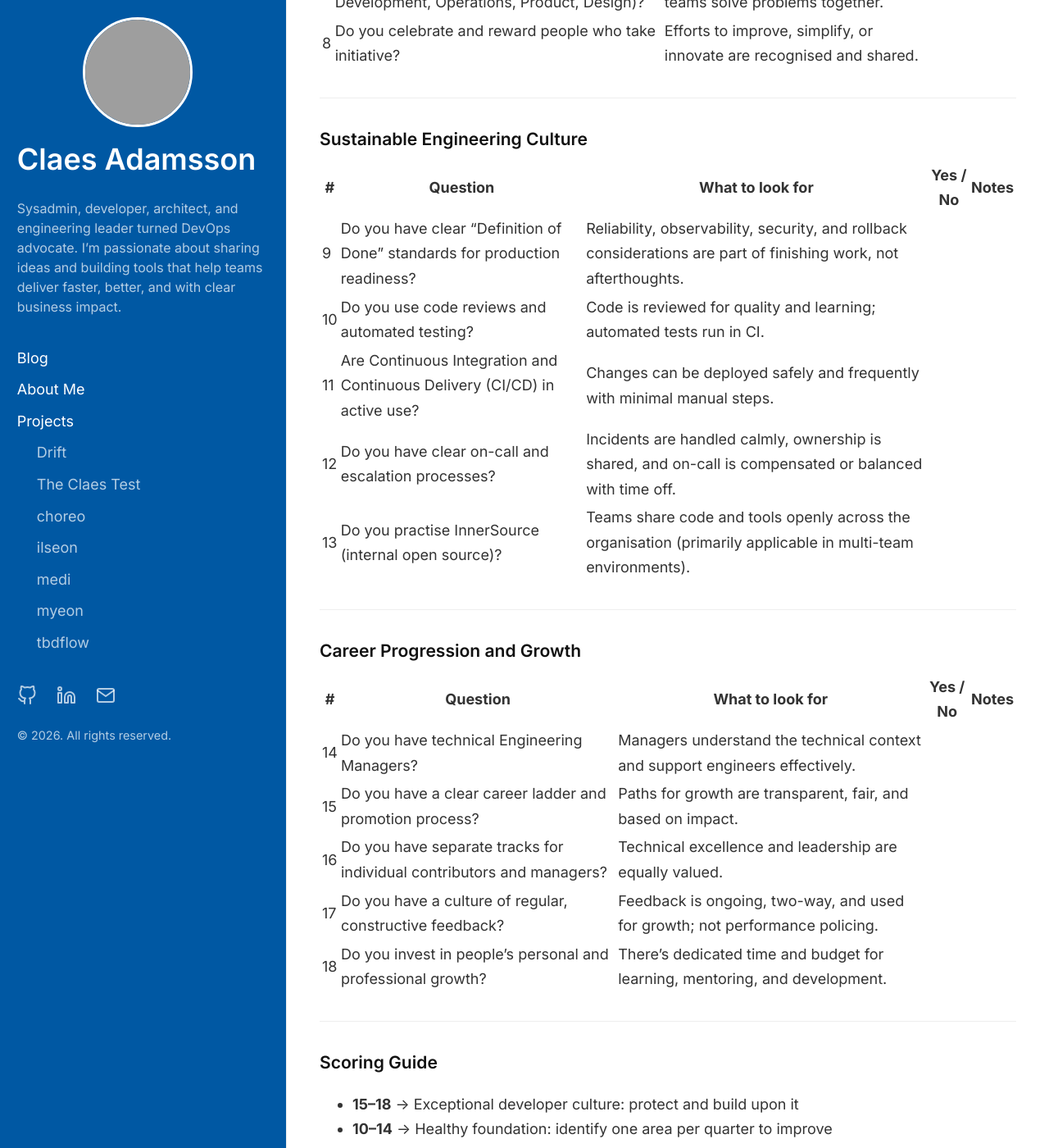
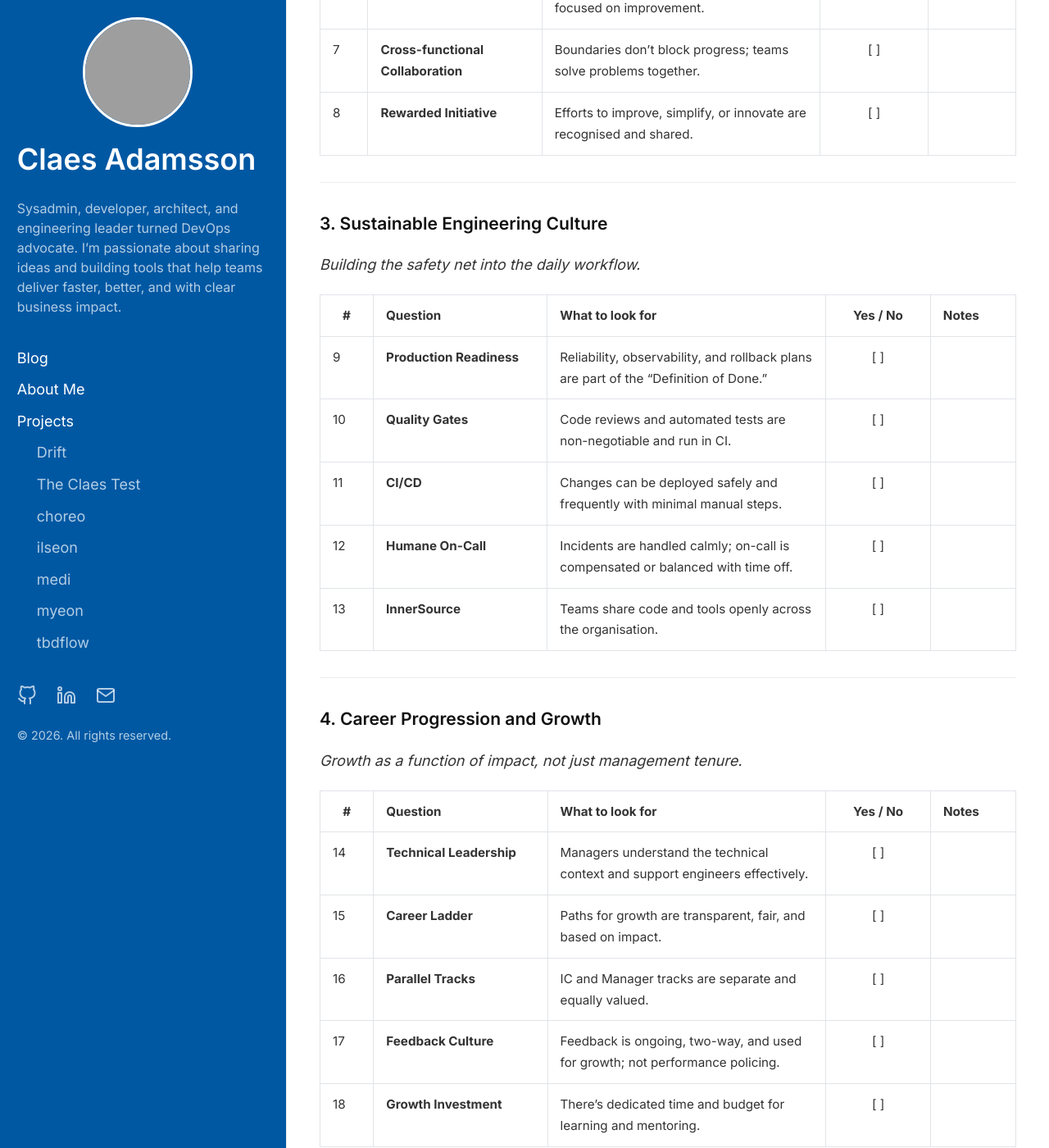
Before and after one commit to cladam/cladam.github.io, a Jekyll site: the page built from _projects/the-claes-test.md, in a window 1280 px wide and 1400 px high, scrolled down 1472 px. Shown: the whole window at 82% size. Built offline with Jekyll 4.4.1, drawn with Linux system fonts in a browser that asks for light colours; some of the changed text lies outside the part shown; grey boxes are pictures that could not be loaded.

Commit message:
fix: fix table

```diff
--- a/_projects/the-claes-test.md
+++ b/_projects/the-claes-test.md
@@ -28,51 +28,62 @@ Claes as in `/klaːs/`
 
 ---
 
-### Clarity, Autonomy and Collaboration
+### 2. Clarity, Autonomy and Collaboration
+*High performance is a product of aligned effort.*
 
 | # | Question | What to look for | Yes / No | Notes |
-|---|-----------|------------------|-----------|-------|
-| 4 | Do engineers understand the “why” behind the work? | Purpose and customer value are explained, not just tasks. | | |
-| 5 | Do teams have a clear backlog and roadmap? | Work is visible, prioritised, and linked to outcomes. | | |
-| 6 | Do you communicate openly and directly when solving problems? | Discussions are honest, respectful, and focused on improvement. | | |
-| 7 | Do teams collaborate across functions (e.g. Development, Operations, Product, Design)? | Boundaries don’t block progress, teams solve problems together. | | |
-| 8 | Do you celebrate and reward people who take initiative? | Efforts to improve, simplify, or innovate are recognised and shared. | | |
+|---|:---|:---|:---:|:---|
+| 4 | **The "Why"** | Purpose and customer value are explained, not just tasks. | [ ] | |
+| 5 | **Clear Roadmap** | Work is visible, prioritised, and linked to outcomes. | [ ] | |
+| 6 | **Open Communication** | Discussions are honest, respectful, and focused on improvement. | [ ] | |
+| 7 | **Cross-functional Collaboration** | Boundaries don’t block progress; teams solve problems together. | [ ] | |
+| 8 | **Rewarded Initiative** | Efforts to improve, simplify, or innovate are recognised and shared. | [ ] | |
+{: .claes-test-table}
 
 ---
 
-### Sustainable Engineering Culture
+### 3. Sustainable Engineering Culture
+*Building the safety net into the daily workflow.*
 
 | # | Question | What to look for | Yes / No | Notes |
-|---|-----------|------------------|-----------|-------|
-| 9 | Do you have clear “Definition of Done” standards for production readiness? | Reliability, observability, security, and rollback considerations are part of finishing work, not afterthoughts. | | |
-| 10 | Do you use code reviews and automated testing? | Code is reviewed for quality and learning; automated tests run in CI. | | |
-| 11 | Are Continuous Integration and Continuous Delivery (CI/CD) in active use? | Changes can be deployed safely and frequently with minimal manual steps. | | |
-| 12 | Do you have clear on-call and escalation processes? | Incidents are handled calmly, ownership is shared, and on-call is compensated or balanced with time off. | | |
-| 13 | Do you practise InnerSource (internal open source)? | Teams share code and tools openly across the organisation (primarily applicable in multi-team environments). | | |
+|---|:---|:---|:---:|:---|
+| 9 | **Production Readiness** | Reliability, observability, and rollback plans are part of the "Definition of Done." | [ ] | |
+| 10 | **Quality Gates** | Code reviews and automated tests are non-negotiable and run in CI. | [ ] | |
+| 11 | **CI/CD** | Changes can be deployed safely and frequently with minimal manual steps. | [ ] | |
+| 12 | **Humane On-Call** | Incidents are handled calmly; on-call is compensated or balanced with time off. | [ ] | |
+| 13 | **InnerSource** | Teams share code and tools openly across the organisation. | [ ] | |
+{: .claes-test-table}
 
 ---
 
-### Career Progression and Growth
+### 4. Career Progression and Growth
+*Growth as a function of impact, not just management tenure.*
 
 | # | Question | What to look for | Yes / No | Notes |
-|---|-----------|------------------|-----------|-------|
-| 14 | Do you have technical Engineering Managers? | Managers understand the technical context and support engineers effectively. | | |
-| 15 | Do you have a clear career ladder and promotion process? | Paths for growth are transparent, fair, and based on impact. | | |
-| 16 | Do you have separate tracks for individual contributors and managers? | Technical excellence and leadership are equally valued. | | |
-| 17 | Do you have a culture of regular, constructive feedback? | Feedback is ongoing, two-way, and used for growth; not performance policing. | | |
-| 18 | Do you invest in people’s personal and professional growth? | There’s dedicated time and budget for learning, mentoring, and development. | | |
+|---|:---|:---|:---:|:---|
+| 14 | **Technical Leadership** | Managers understand the technical context and support engineers effectively. | [ ] | |
+| 15 | **Career Ladder** | Paths for growth are transparent, fair, and based on impact. | [ ] | |
+| 16 | **Parallel Tracks** | IC and Manager tracks are separate and equally valued. | [ ] | |
+| 17 | **Feedback Culture** | Feedback is ongoing, two-way, and used for growth; not performance policing. | [ ] | |
+| 18 | **Growth Investment** | There’s dedicated time and budget for learning and mentoring. | [ ] | |
+{: .claes-test-table}
 
 ---
 
 ### Scoring Guide
 
-- **15–18** → Exceptional developer culture: protect and build upon it
-- **10–14** → Healthy foundation: identify one area per quarter to improve
-- **0–9** → Warning signs: focus on essentials such as safety, clarity, and leadership
+- **15–18** → **Exceptional**: Protect and build upon it.
+- **10–14** → **Healthy**: Identify one area per quarter to improve.
+- **0–9** → **Warning**: Focus on essentials like safety, clarity, and leadership.
 
 ---
 
 ### How to Use
 
-Run this as a team exercise. Discuss each question openly and agree on whether the answer is genuinely “yes”.
-Capture examples and gaps, then turn them into concrete improvement actions.
+Run this as a team exercise. Discuss each question openly and agree on whether the answer is genuinely “yes”. If you find a "No," you have found the friction in your environment.
+
+Remember Kurt Lewin's equation:
+
+$$B = f(P, E)$$
+
+*Behavior is a function of the Person and their Environment.* Fix the environment, and the behavior will follow.
```
